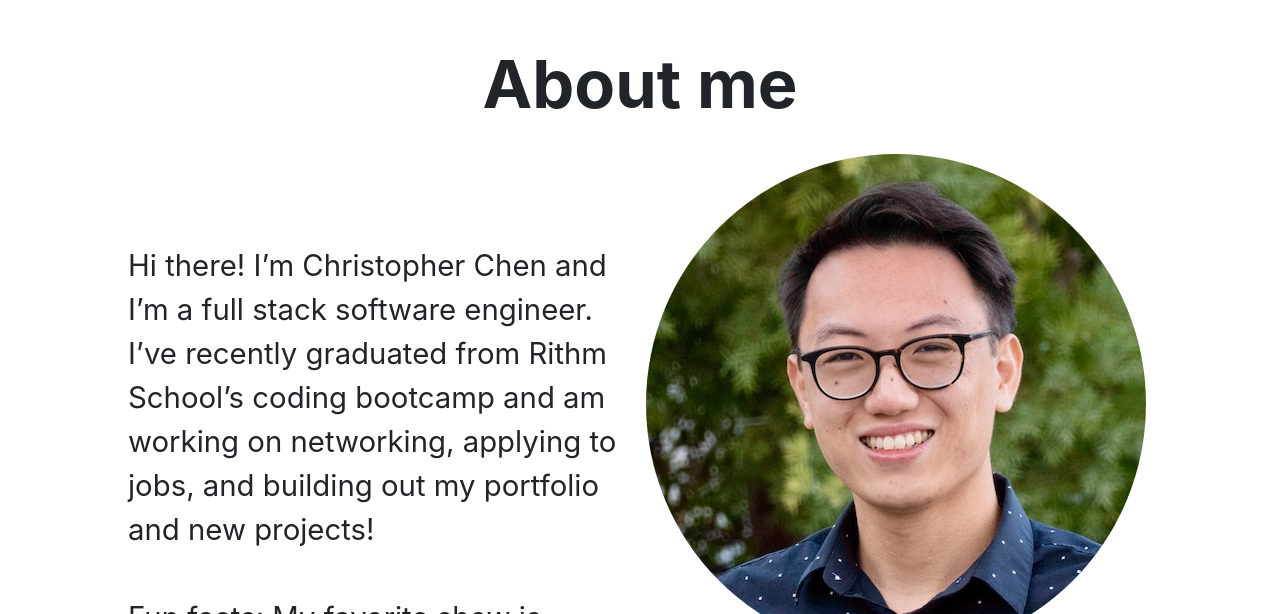
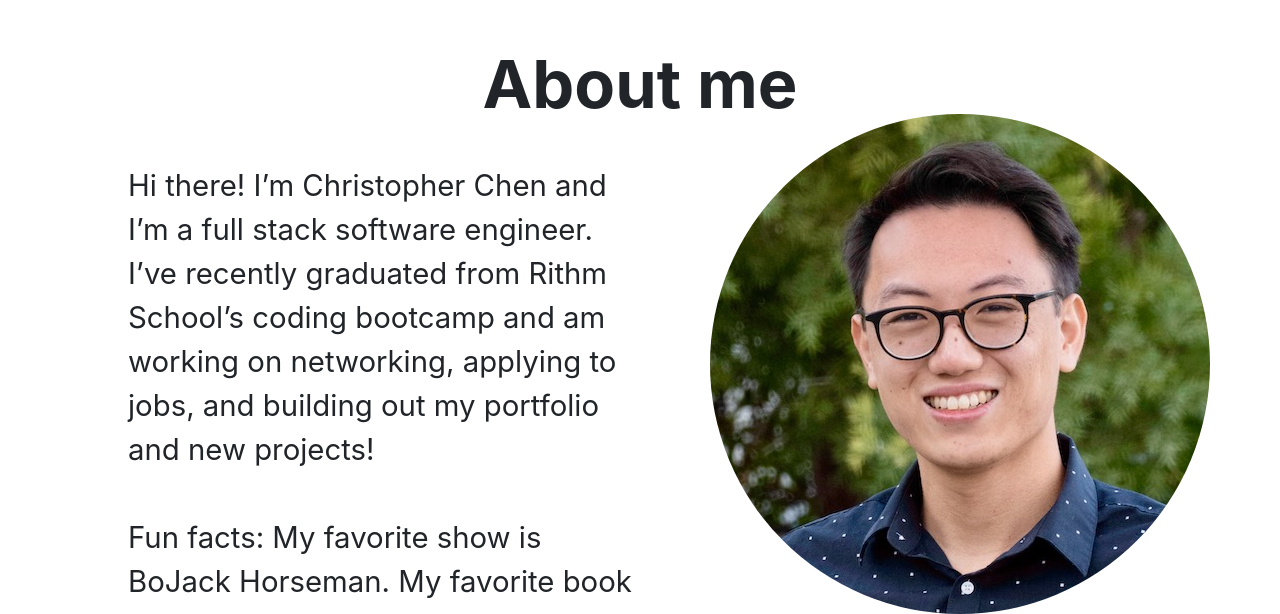
Before and after one commit to clchen-arcadia/personal-website-v2, a React (Create React App) app: page / in a window 1280 px wide. Shown: the part 836-1450 px from the top of the page. Built offline with nearby package versions, Linux system fonts and the light colour scheme.

Commit message:
Respace About me section

```diff
--- a/src/App.css
+++ b/src/App.css
@@ -78,7 +78,7 @@ section#about-me>h2 {
 
 section#about-me>div#about-blurb {
   position: absolute;
-  top: 65%;
+  top: 55%;
   left: 30%;
   transform: translate(-50%, -50%);
   height: 60vh;
@@ -90,8 +90,8 @@ section#about-me>div#about-blurb {
 img#portrait {
   border-radius: 100%;
   position: absolute;
-  top: 55%;
-  left: 70%;
+  top: 50%;
+  left: 75%;
   transform: translate(-50%, -50%);
 }
 
```
